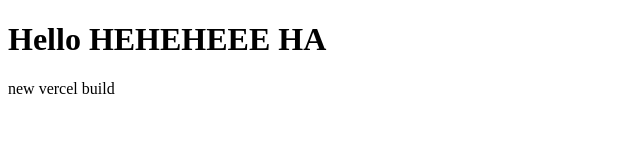
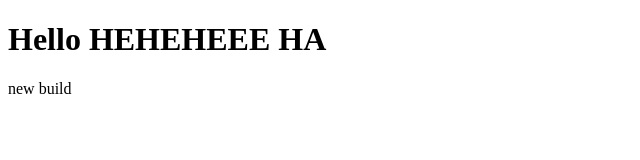
Before and after one commit to Guigzouz/mds-devops, a plain HTML site: page index.html in a window 1280 px wide. Shown: the full height of the page, 0-640 px from the left. Drawn offline with Linux system fonts and the light colour scheme.

```diff
--- a/index.html
+++ b/index.html
@@ -8,6 +8,6 @@
   </head>
   <body>
     <h1>Hello HEHEHEEE HA</h1>
-    <p>new vercel build</p>
+    <p>new build</p>
   </body>
 </html>
```
